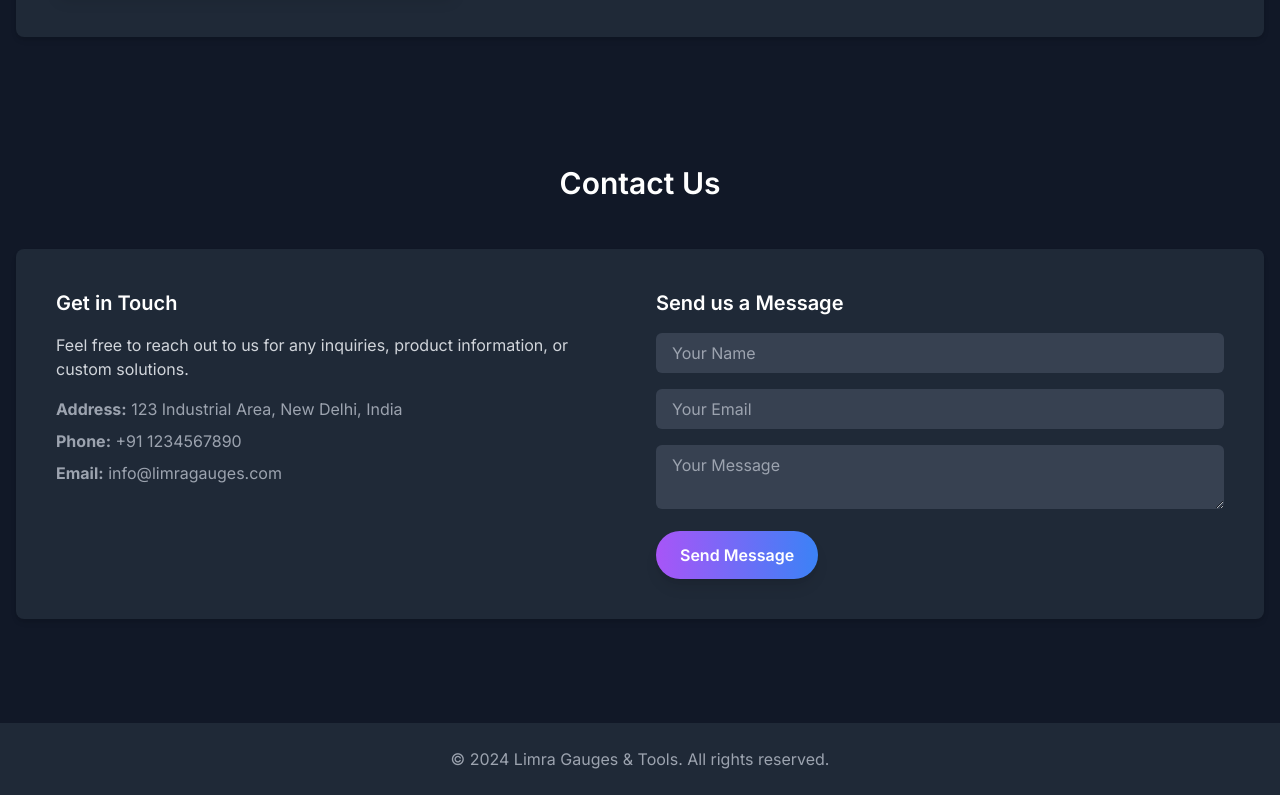
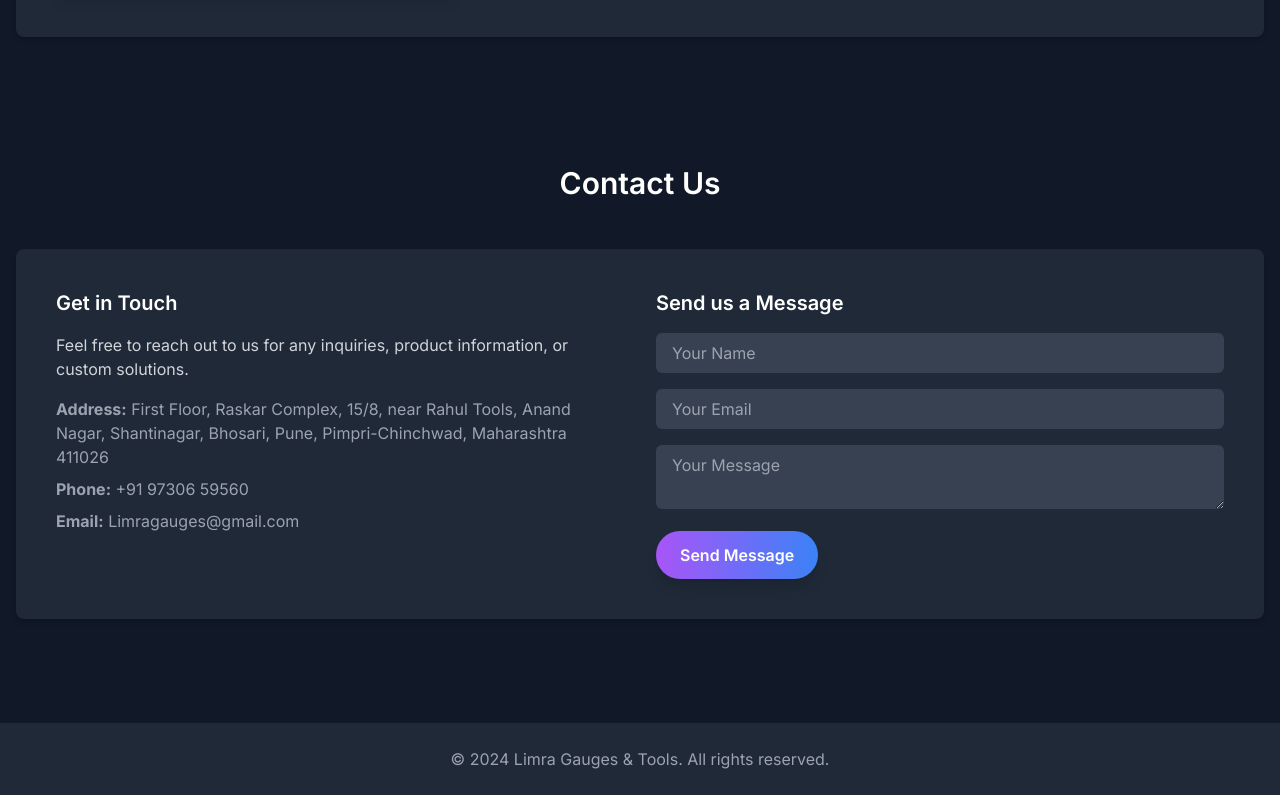
Before and after one commit to gufaranmujawar3743/limragaugesandtools, a plain HTML site: page index.html in a window 1280 px wide. Shown: the part 1331-2126 px from the top of the page. Drawn offline with nearby package versions, Linux system fonts and the light colour scheme.

Commit message:
Update index.html

```diff
--- a/index.html
+++ b/index.html
@@ -134,9 +134,9 @@
                             Feel free to reach out to us for any inquiries, product information, or custom solutions.
                         </p>
                         <ul class="text-gray-400">
-                            <li class="mb-2"><strong>Address:</strong> 123 Industrial Area, New Delhi, India</li>
-                            <li class="mb-2"><strong>Phone:</strong> +91 1234567890</li>
-                            <li class="mb-2"><strong>Email:</strong> info@limragauges.com</li>
+                            <li class="mb-2"><strong>Address:</strong> First Floor, Raskar Complex, 15/8, near Rahul Tools, Anand Nagar, Shantinagar, Bhosari, Pune, Pimpri-Chinchwad, Maharashtra 411026</li>
+                            <li class="mb-2"><strong>Phone:</strong> +91 97306 59560</li>
+                            <li class="mb-2"><strong>Email:</strong> Limragauges@gmail.com</li>
                         </ul>
                     </div>
                     <div>
```
